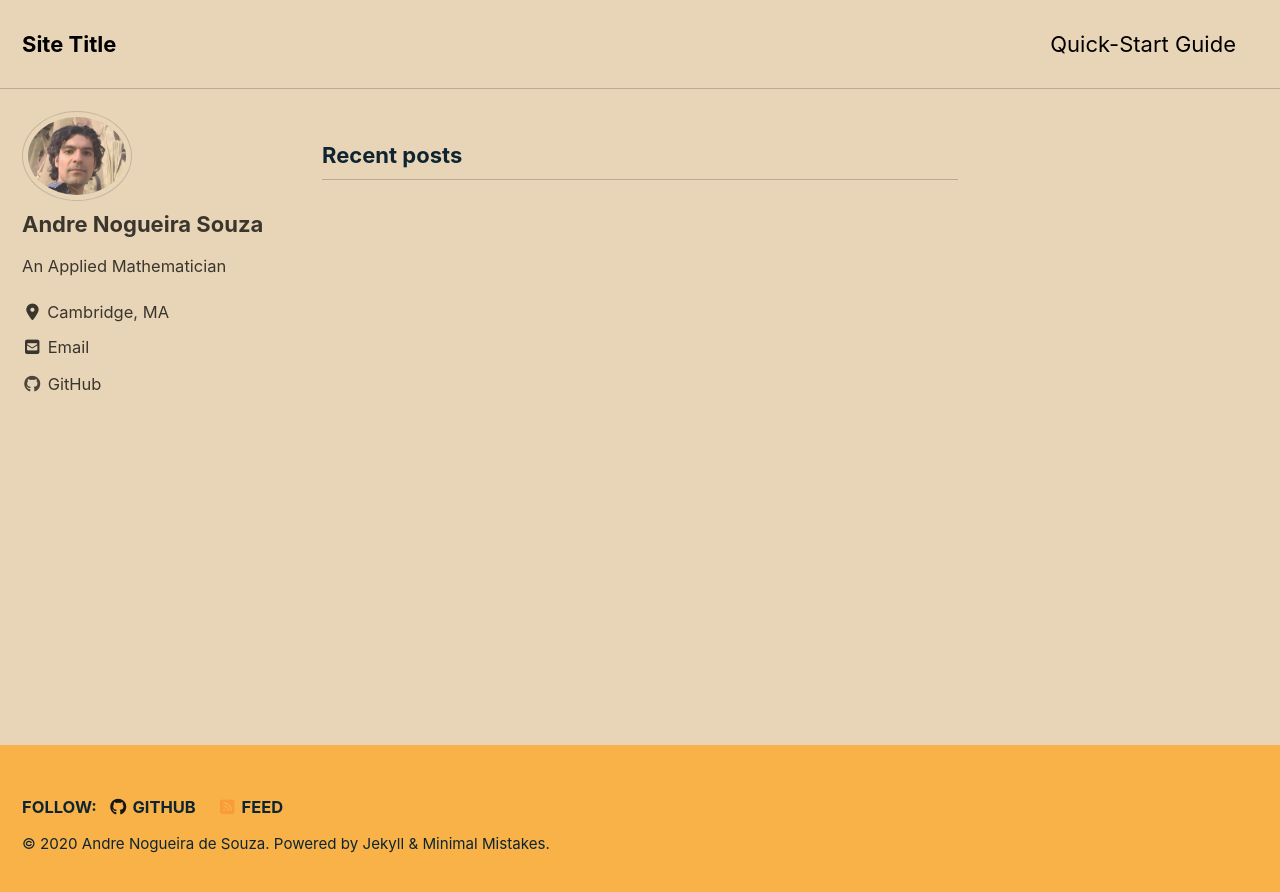
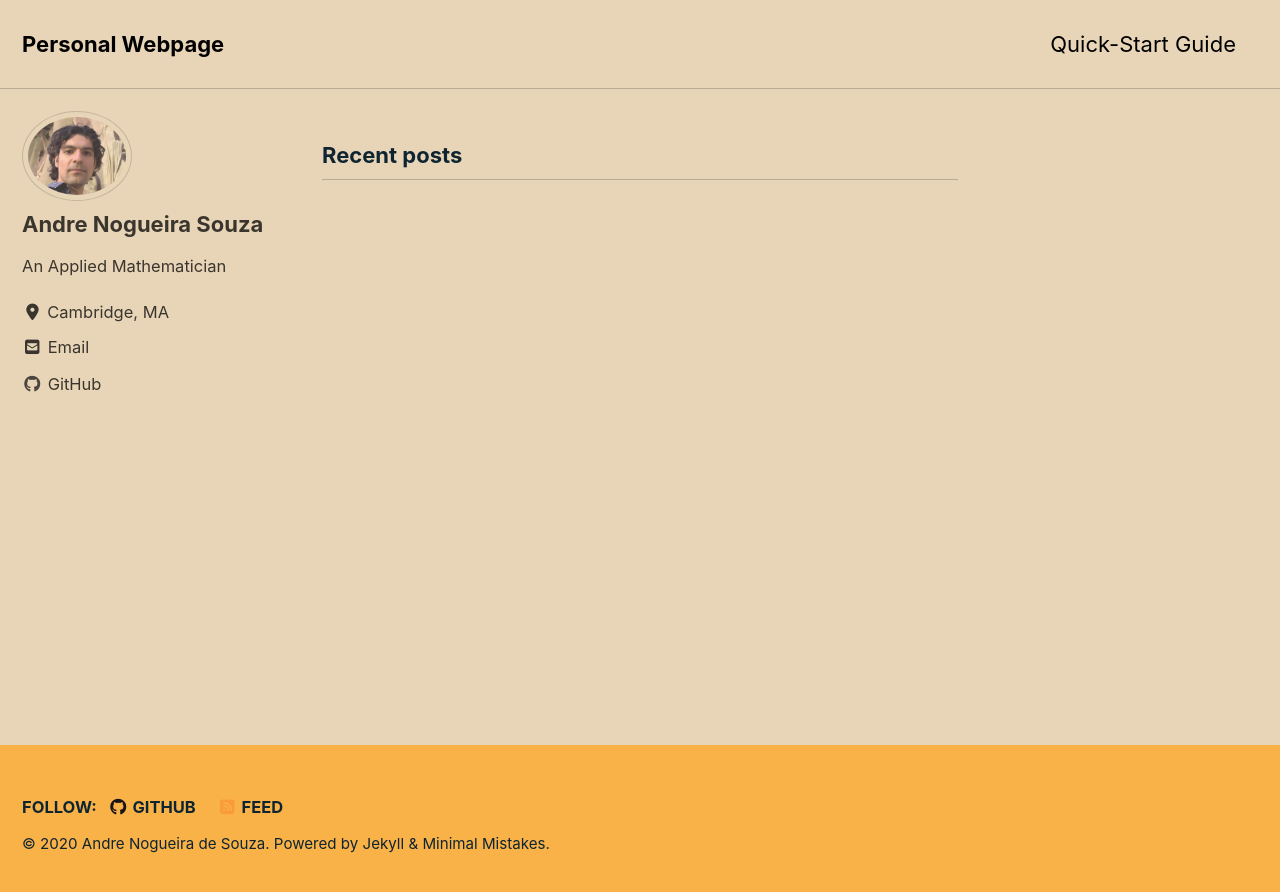
Before and after one commit to sandreza/sandreza.github.io, a Jekyll site: the page built from index.html, in a window 1280 px wide. Shown: the top 892 px of the page. Built offline with Jekyll 4.4.1, drawn with Linux system fonts in a browser that asks for light colours; cached includes are drawn as plain includes; nearby versions of some CDN libraries; the list of posts is cut into pages by our own code.

Commit message:
another small change

```diff
--- a/_config.yml
+++ b/_config.yml
@@ -16,7 +16,7 @@
 
 # Site Settings
 locale                   : "en-US"
-title                    : "Site Title"
+title                    : "Personal Webpage"
 title_separator          : "-"
 subtitle                 : # site tagline that appears below site title in masthead
 name                     : "Andre Nogueira de Souza"
```
